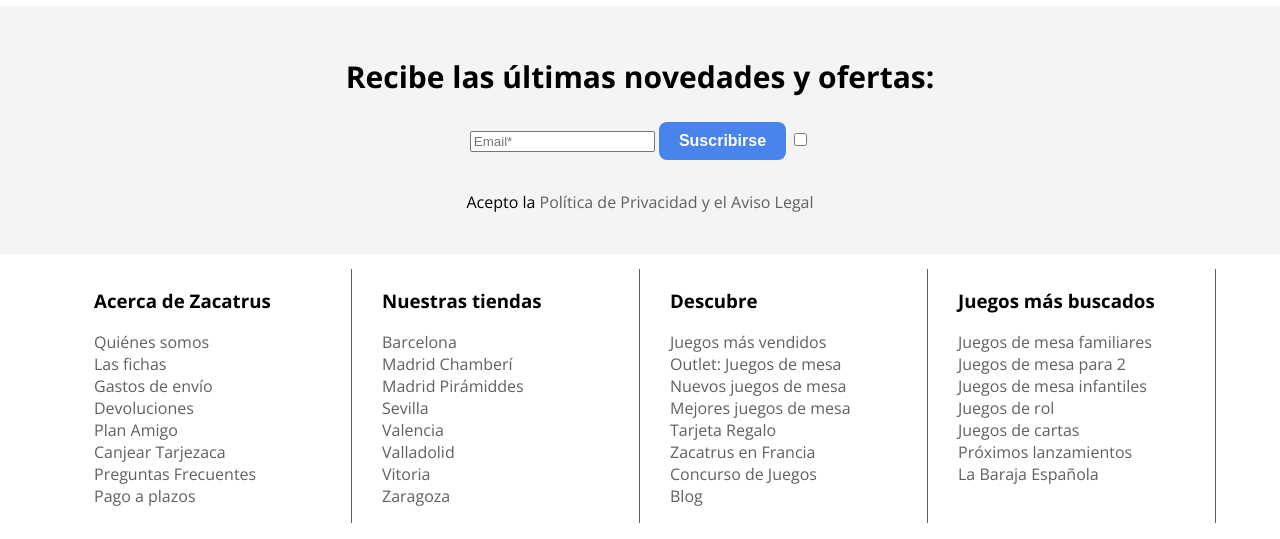
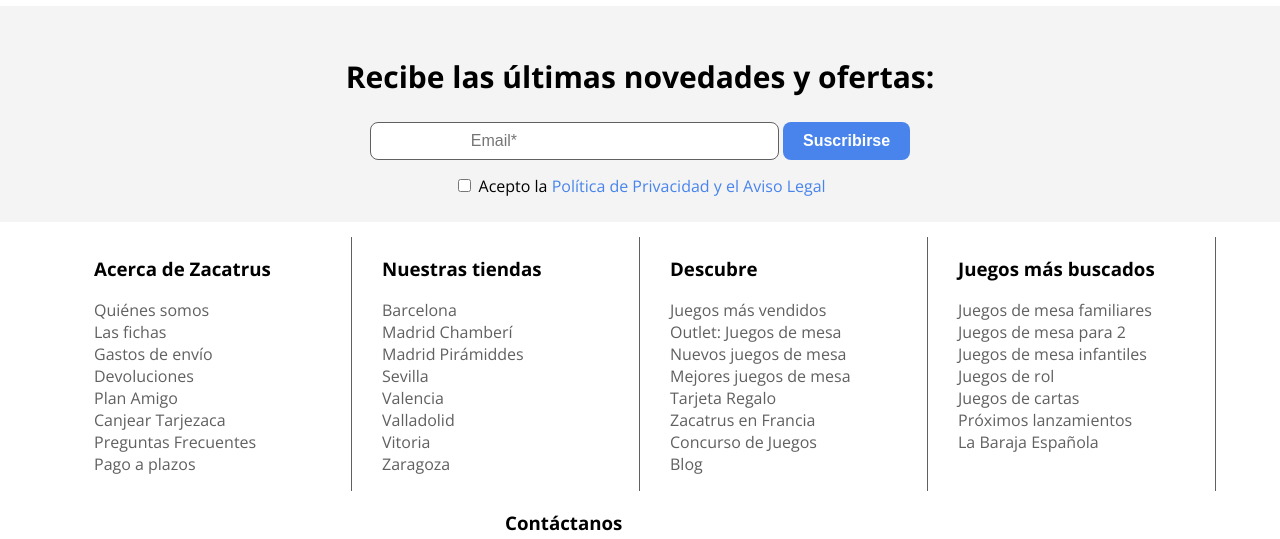
Before and after one commit to lidiagdcso/Proyecto-1, a plain HTML site: page index.html in a window 1280 px wide. Shown: the part 5700-6239 px from the top of the page. Drawn offline with nearby package versions, Linux system fonts and the light colour scheme.

Commit message:
Formulario

```diff
--- a/index.html
+++ b/index.html
@@ -579,17 +579,23 @@
             Recibe las últimas novedades y ofertas:
           </h2>
           <form action="">
+            <section class="suscription">
             <input type="email" name="email" id="email" placeholder="Email*" />
             <button type="submit">Suscribirse</button>
+            </section>
+            <section class="privacyPolicy">
+              <label for="checkbox" class="checkboxGroup">
             <input type="checkbox" name="checkbox" id="checkbox" />
-            <p>
+            <span>
               Acepto la
               <a
                 href="https://zacatrus.es/privacy-policy-cookie-restriction-mode"
                 rel="noopener"
                 >Política de Privacidad y el Aviso Legal</a
               >
-            </p>
+              </span>
+            </label>
+            </section>
           </form>
         </section>
       </main>
--- a/styles.css
+++ b/styles.css
@@ -269,6 +269,31 @@ button {
   padding: 25px;
 }
 
+#email {
+  padding: 9px 100px;
+  border: 1px solid var(--tertiary-color);
+  border-radius: 8px;
+  font-size: 16px;
+}
+
+.suscription button:hover {
+  color: black;
+  background-color: #e1e1e1;
+  cursor: pointer;
+}
+
+.checboxGroup {
+  display: flex;
+  align-items: center;
+  gap: 8px;
+}
+.checkboxGroup a {
+  color: #4884ec;
+}
+
+.checkboxGroup a:hover {
+  text-decoration: underline;
+}
 footer {
   grid-area: footer;
   display: flex;
```
